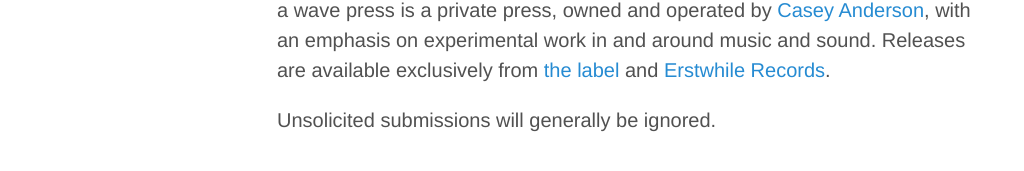
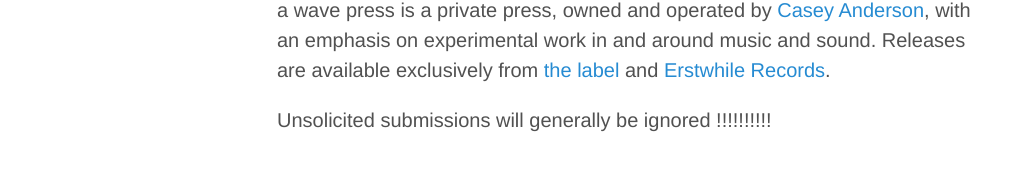
Before and after one commit to caseyanderson/awavepress.com, a Jekyll site: the page built from about.md, in a window 1280 px wide. Shown: the part 683-854 px from the top of the page, without its empty margins (3-1027 px from the left). Built offline with Jekyll 4.4.1, drawn with Linux system fonts in a browser that asks for light colours.

```diff
--- a/about.md
+++ b/about.md
@@ -8,4 +8,4 @@ permalink: /about/
 
 a wave press is a private press, owned and operated by [Casey Anderson](http://caseyanderson.com/), with an emphasis on experimental work in and around music and sound. Releases are available exclusively from [the label](https://awavepress.bandcamp.com/) and [Erstwhile Records](http://www.erstwhilerecords.com/).
 
-Unsolicited submissions will generally be ignored.
+Unsolicited submissions will generally be ignored !!!!!!!!!!
```
